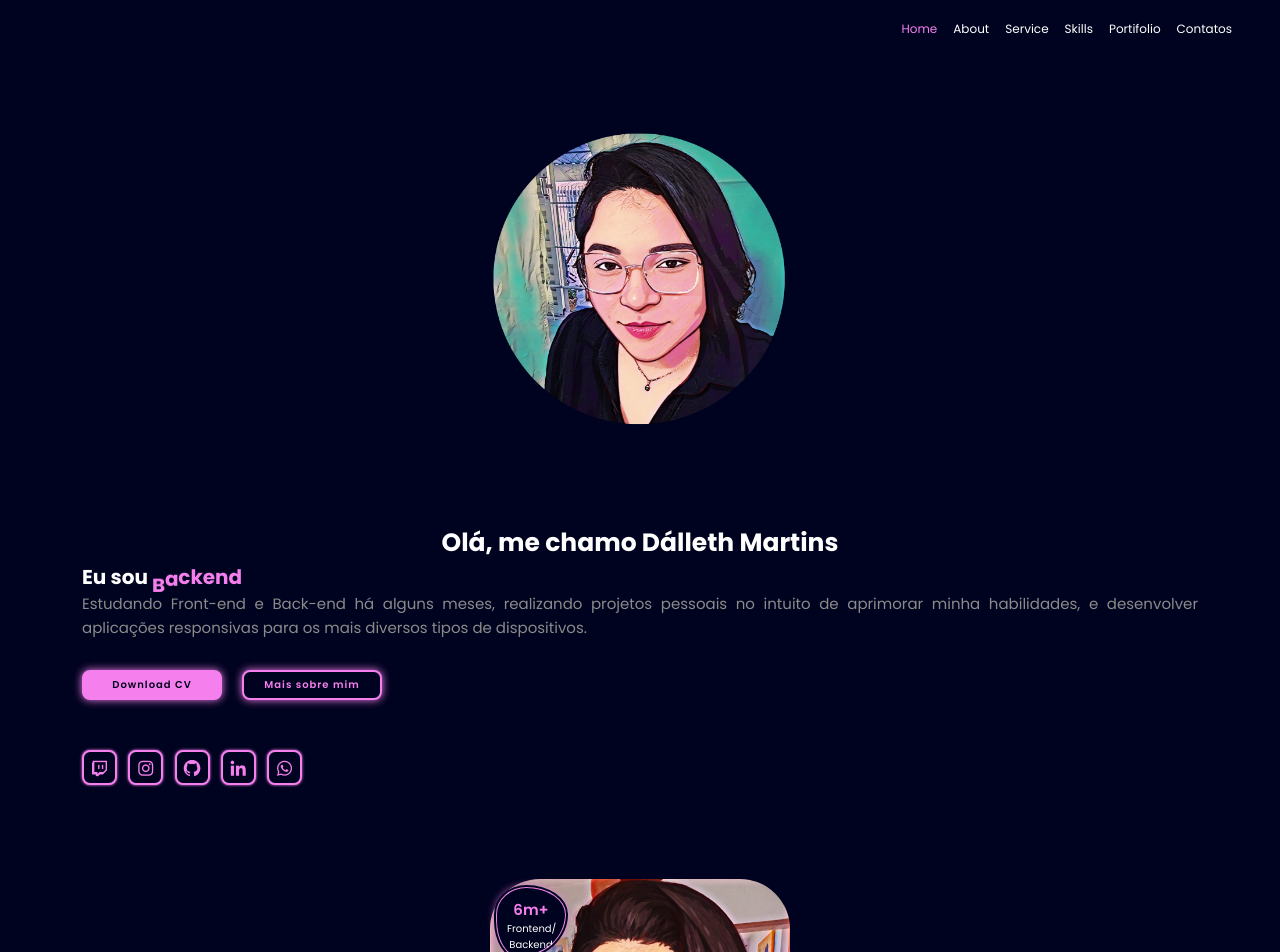
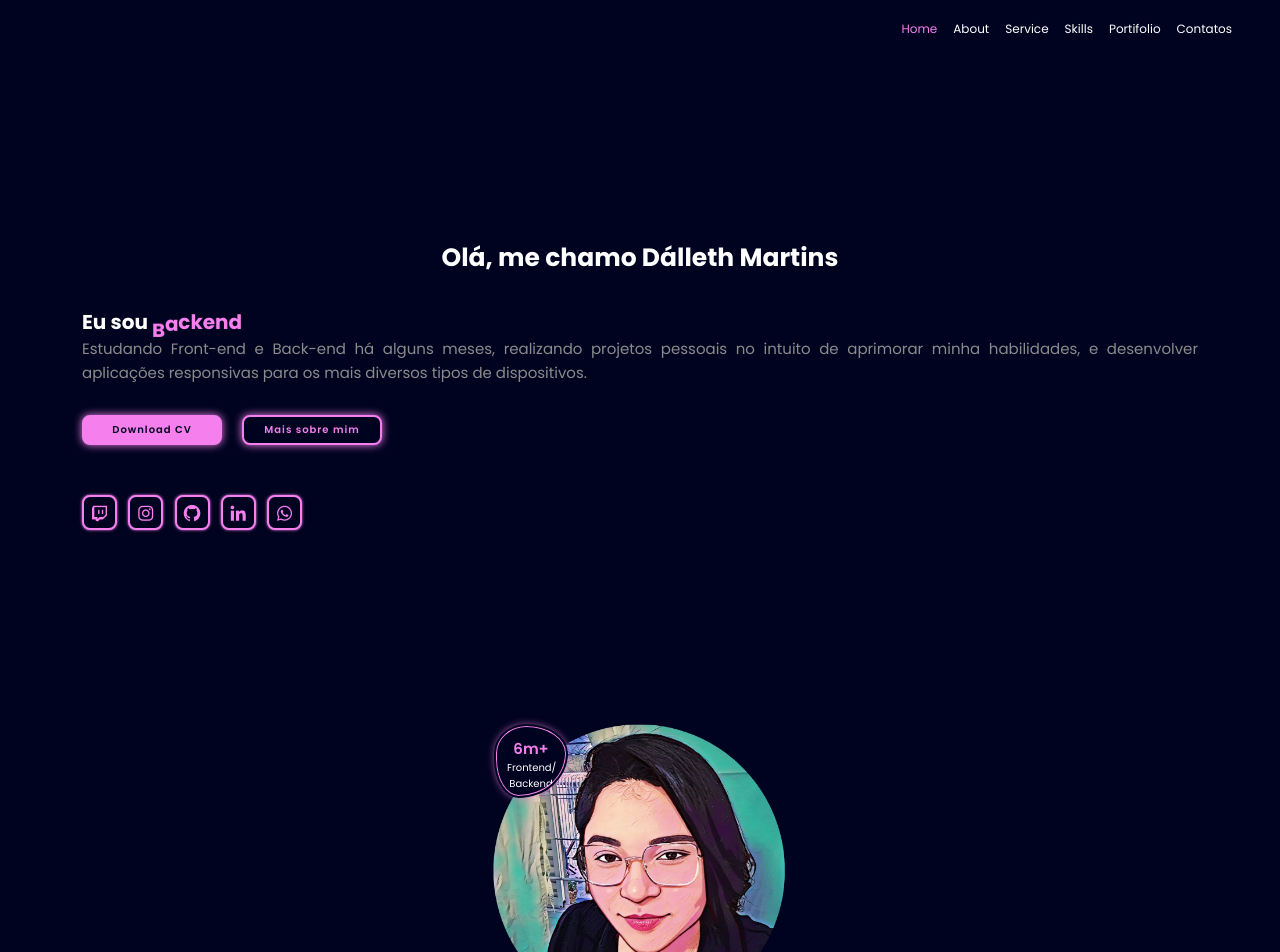
Before and after one commit to dalleth-martinss/personal-portfolio, a plain HTML site: page index.html in a window 1280 px wide. Shown: the top 952 px of the page. Drawn offline with nearby package versions, Linux system fonts and the light colour scheme.

Commit message:
refatoring code of css

```diff
--- a/css/style.css
+++ b/css/style.css
@@ -139,12 +139,13 @@ section .home{
 
 }
 .home{
-  min-height: 100vh;
+  /* min-height: 100vh; */
   height: 100%;
   width: 100%;
   display: flex;
   align-items: center;
-  grid-gap: 4em;
+  margin: 15rem 0 15rem 0;
+  /* grid-gap: 4em; */
 }
 
 .home-content{
@@ -157,6 +158,9 @@ section .home{
   display: flex;
   justify-content: center;
   align-items: center;
+  margin:  3rem;
+
+
 }
 .change-text{
   font-size: 1.5rem;
--- a/index.html
+++ b/index.html
@@ -30,7 +30,7 @@
         <li><a href="#services">Service</a></li>
         <li><a href="#skills">Skills</a></li>
         <li><a href="#portfolio">Portifolio</a></li>
-        <li><a href="#contatos">Contatos</a></li>
+        <li><a href="#contact">Contatos</a></li>
       </ul>
       <div id="menu-icon" class="bx bx-menu"></div>
     </nav>
@@ -42,11 +42,11 @@
 
     <div class="home-image">
 
-      <div class="img-box">
+      <!-- <div class="img-box">
           <img src="./assets/profile-1.png" alt="Minha foto de perfil">
 
       </div>
-
+      -->
     </div>
 
 
@@ -92,7 +92,7 @@
 <section id="about" class="about">
   <div class="img-about">
 
-    <img src="./assets/coffe.jpeg"
+    <img src="./assets/profile-1.png"
       alt="tomando café"
       width="300"
       height="350">
```
